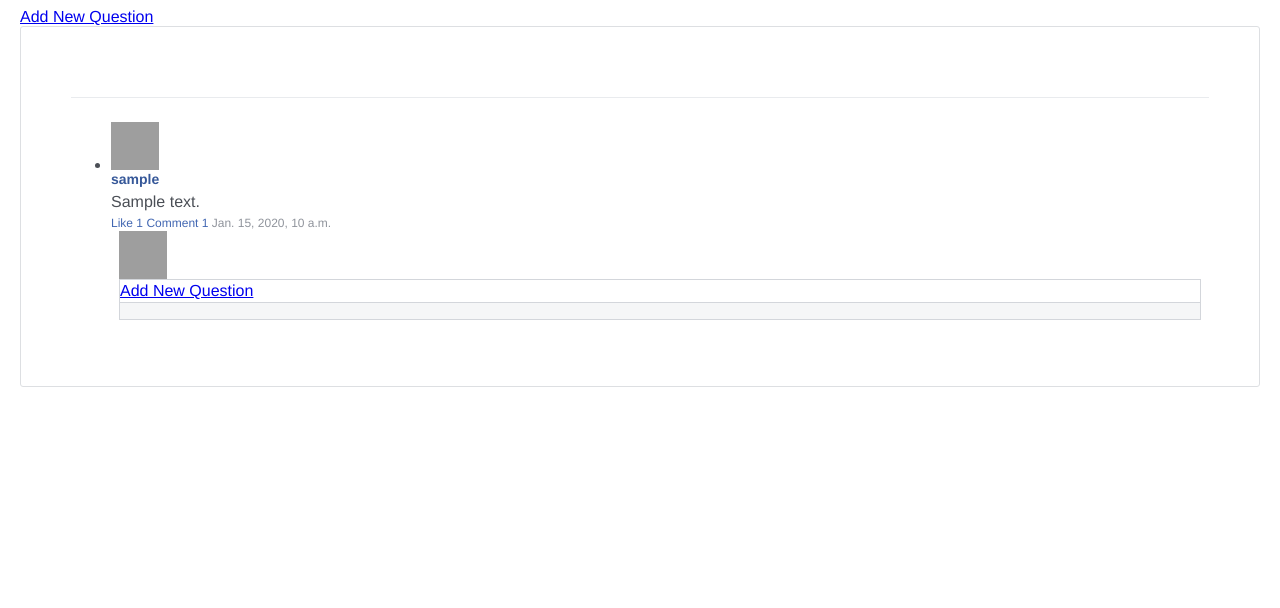
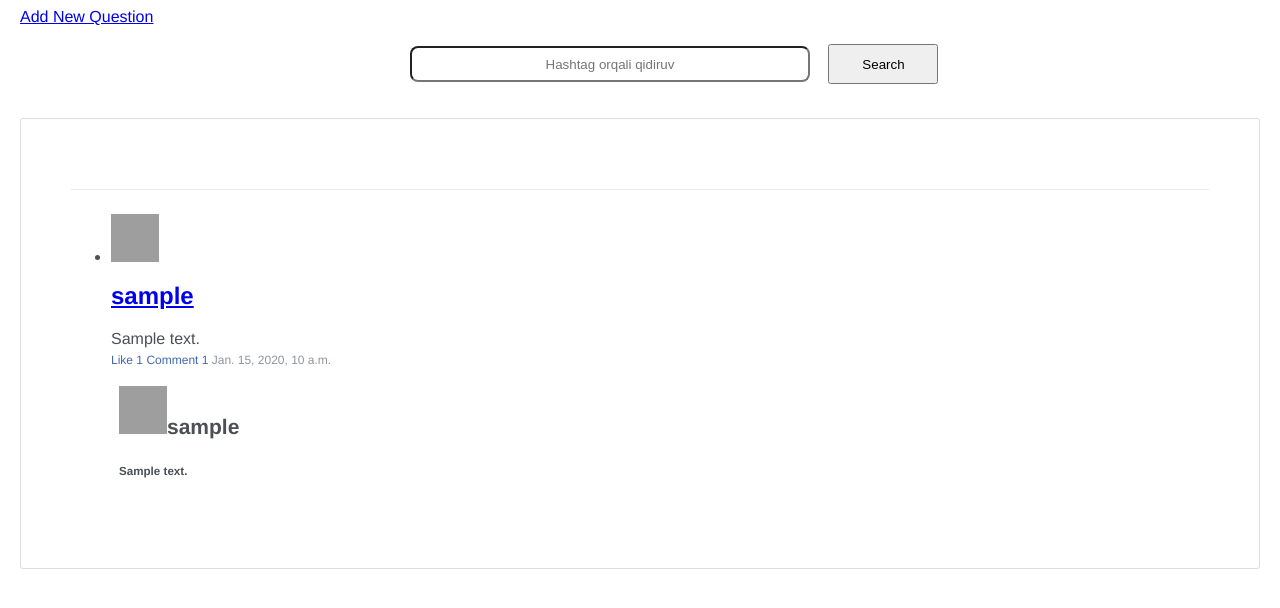
Before and after one commit to fazliddinbaxtiyorov/KeepSecret, a Django app: page /quests/ in a window 1280 px wide. Shown: the part 22-630 px from the top of the page. Run offline with Django 4.2, Linux system fonts and the light colour scheme; tables that the repository leaves empty hold one stand-in row (values such as "Sample post"); grey boxes are pictures that could not be loaded.

Commit message:
Adding: Home Page Html file and Correcting

```diff
--- a/api/templates/api/home.html
+++ b/api/templates/api/home.html
@@ -1,9 +1,14 @@
 {% extends 'api/base.html' %}
 {% load static %}
 {% block content %}
-  <link rel="stylesheet" href="{% static 'style.css' %}">
+<link rel="stylesheet" href="{% static 'style.css' %}">
 
 <a class="btn btn-info" href="{% url 'post_new' %}" role="button" >Add New Question</a>
+<form action="{% url 'search' %}" method="GET">
+                  {% csrf_token %}
+        <input class="search" style="height:36px;width:400px;text-align:center;margin:20px 14px;margin-left:390px;border-radius:8px;" type="text" name="q" placeholder="Hashtag orqali qidiruv">
+  <button class="btn btn-success"  style="height:40px;width:110px;margin-bottom:5px;" type="submit">Search</button>
+      </form>
 <div class="container">
 		<div class="col-md-12" id="fbcomment">
 			<div class="header_comment">
@@ -20,7 +25,7 @@
 								<img src="https://static.xx.fbcdn.net/rsrc.php/v1/yi/r/odA9sNLrE86.jpg" alt="avatar"/>
 							</div>
 							<div class="result_comment col-md-11">
-								<h4>{{ post.user }}</h4>
+								<a href="{% url 'detail' post.id %}"><h2>{{ post.user }}</h2></a>
 								<p>{{ post.question_text|truncatewords:10 }}</p>
 								<div class="tools_comment">
 									<a class="like" href="#">Like {{ post.like }}</a>
@@ -30,20 +35,14 @@
 								<div class="body_comment">
 				<div class="row">
 					<div class="avatar_comment col-md-1">
-					  <img src="https://static.xx.fbcdn.net/rsrc.php/v1/yi/r/odA9sNLrE86.jpg" alt="avatar"/>
+						{% for i in answer  %}
+							{% if post == i.quests_text %}
+								<h2><img src="https://static.xx.fbcdn.net/rsrc.php/v1/yi/r/odA9sNLrE86.jpg" alt="avatar"/>{{ i.user }}</h2>
+								<h5>{{ i.answer_text }}</h5>
+							{% endif %}
+						{% endfor %}
 					</div>
-					<div class="box_comment col-md-11">
-						<a class="btn btn-info" href="{% url 'new' %}" role="button" >Add New Question</a>
-					  <div class="box_post">
-						<div class="pull-left">
-						</div>
-						<div class="pull-right">
-						  <span>
-						  </span>
-						</div>
-					  </div>
-					</div>
-				</div>
+
 						{% endfor %}
 
 {% endblock %}
```
